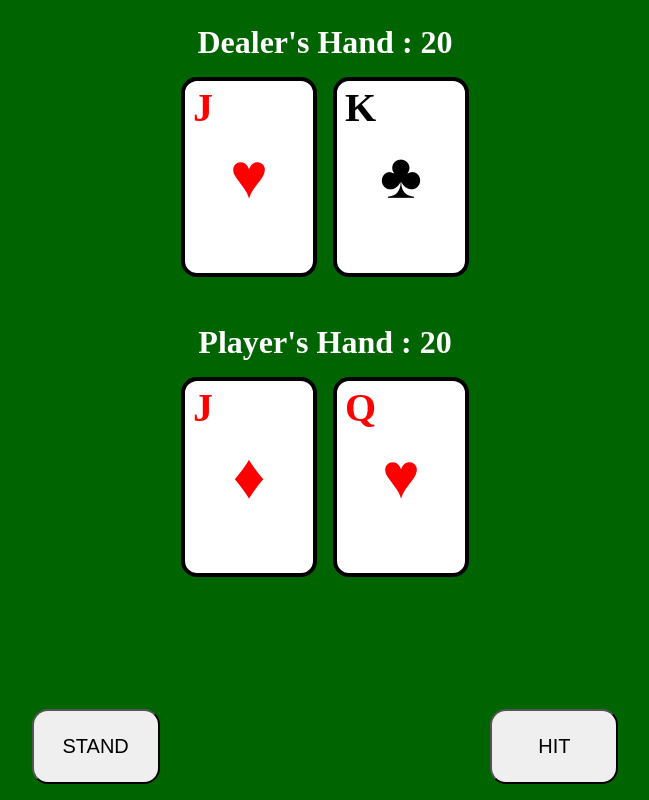
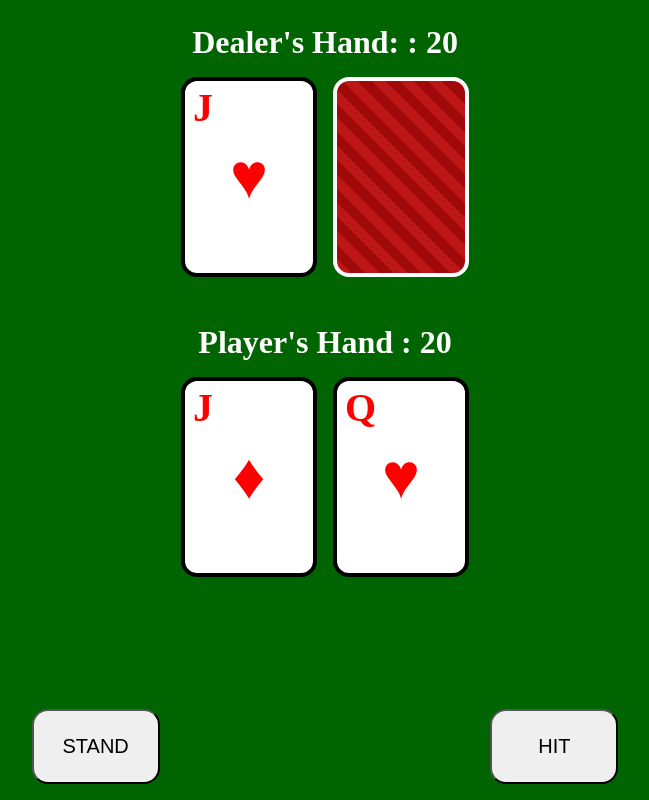
Before and after one commit to sandesh-rai/blackjack, a Vue app: page / in a window 1280 px wide. Shown: the whole page, without its empty margins (315-964 px from the left). Built offline with nearby package versions, Linux system fonts and the light colour scheme.

Commit message:
Hide dealer's last card before stand

```diff
--- a/src/components/GameBoard.vue
+++ b/src/components/GameBoard.vue
@@ -60,12 +60,12 @@ export default {
       async dealFirstTwoCards(){
         while (this.cardCount < 4) {
           // Player
+          this.dealCard('player');
           await this.animationDelay(500);
-          this.dealCard('player');
 
           //Dealer
+          this.dealCard('dealer');
           await this.animationDelay(500);
-          this.dealCard('dealer');
         }
       },
       dealCard(receiver){
--- a/src/components/HandPlayer.vue
+++ b/src/components/HandPlayer.vue
@@ -1,14 +1,16 @@
 <template>
     <section>
         <h2>
-            <template v-if="isDealer">Dealer's Hand</template>
+            <template v-if="isDealer">Dealer's Hand:</template>
             <template v-else>Player's Hand</template>
             : {{score}}
         </h2>
 
         <div class="player-hand">
             <TransitionGroup name="cards" tag="div">
-                <PlayingCard v-for="card in hand" :card="card" :key="card"/>
+                <div v-for="(card, index) in hand" :key="card">
+                    <PlayingCard :card="card" :hideCard="hideCardForDealer(index)"/>
+                </div>
             </TransitionGroup>
         </div>
     </section>
@@ -32,7 +34,12 @@ export default {
             default: false
         }
     },
-    components: { PlayingCard }
+    components: { PlayingCard },
+    methods: {
+        hideCardForDealer(cardIndex) {
+            return this.isDealer && cardIndex == this.hand.length - 1;
+        }
+    },
 }
 </script>
 
--- a/src/components/PlayingCard.vue
+++ b/src/components/PlayingCard.vue
@@ -1,5 +1,5 @@
 <template>
-    <div class="card" :style="(card[0] == 'H' || card[0] == 'D') ? 'color: red' : 'color: black'">
+    <div v-if="!hideCard" class="card" :style="(card[0] == 'H' || card[0] == 'D') ? 'color: red' : 'color: black'">
         <span class="card-val">
             {{ cardVal }}
         </span>
@@ -7,13 +7,18 @@
             {{ cardSuit }}
         </span>
     </div>
+    <div v-else class="card hidden-card"></div>
 </template>
 
 <script>
 export default {
     name: 'PlayingCard',
     props: {
-            card: String
+            card: String,
+            hideCard: {
+                type: Boolean,
+                default: false
+            }
         },
 
     computed: {
@@ -54,6 +59,17 @@ export default {
     user-select: none;
 }
 
+.hidden-card {
+    border: 4px solid white;
+    background: repeating-linear-gradient(
+        45deg,
+        #bc1616,
+        #bc1616 10px,
+        #9f0909 10px,
+        #9f0909 20px
+    );
+}
+
 .card > span.card-val {
     font-size: 2.5rem;
     font-weight: 700;
```
